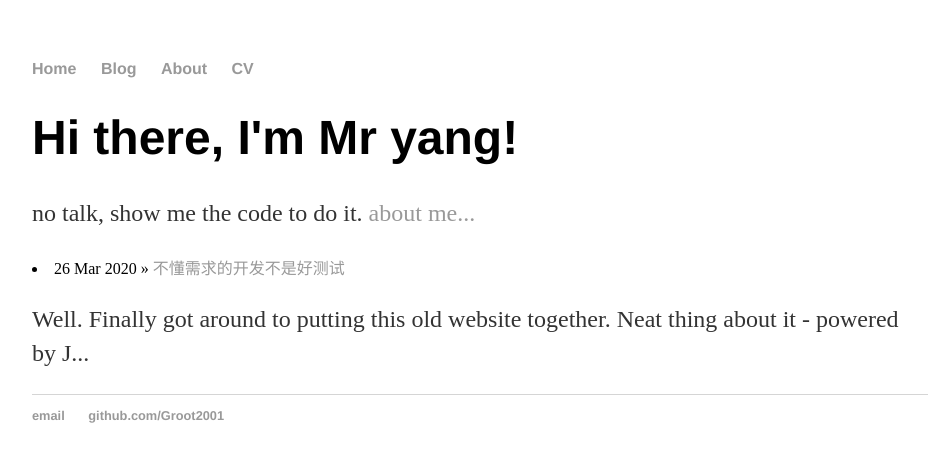
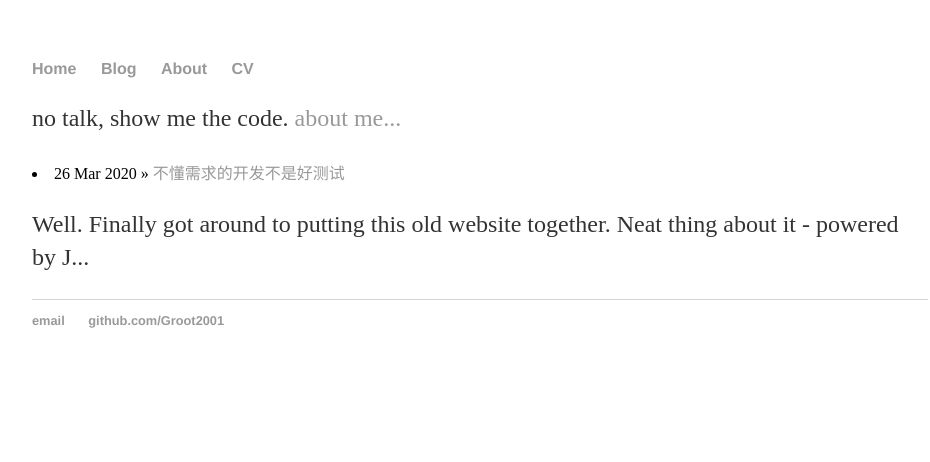
Before and after one commit to Groot2001/groot2001.github.io, a Jekyll site: the page built from index.html, in a window 1280 px wide. Shown: the top 462 px of the page, without its empty margins (160-1090 px from the left). Built offline with Jekyll 4.4.1, drawn with Linux system fonts in a browser that asks for light colours.

Commit message:
Update index.html

```diff
--- a/index.html
+++ b/index.html
@@ -3,8 +3,7 @@ layout: default
 title: 燕过留痕
 ---
 <div class="blurb">
-	<h1>Hi there, I'm Mr yang!</h1>
-	<p>no talk, show me the code</em> to do it. <a href="/about">about me...</a></p>
+	<p>no talk, show me the code</em>. <a href="/about">about me...</a></p>
 </div>
 <div>
 	{% for post in site.posts offset:0 limit:2 %}
```
